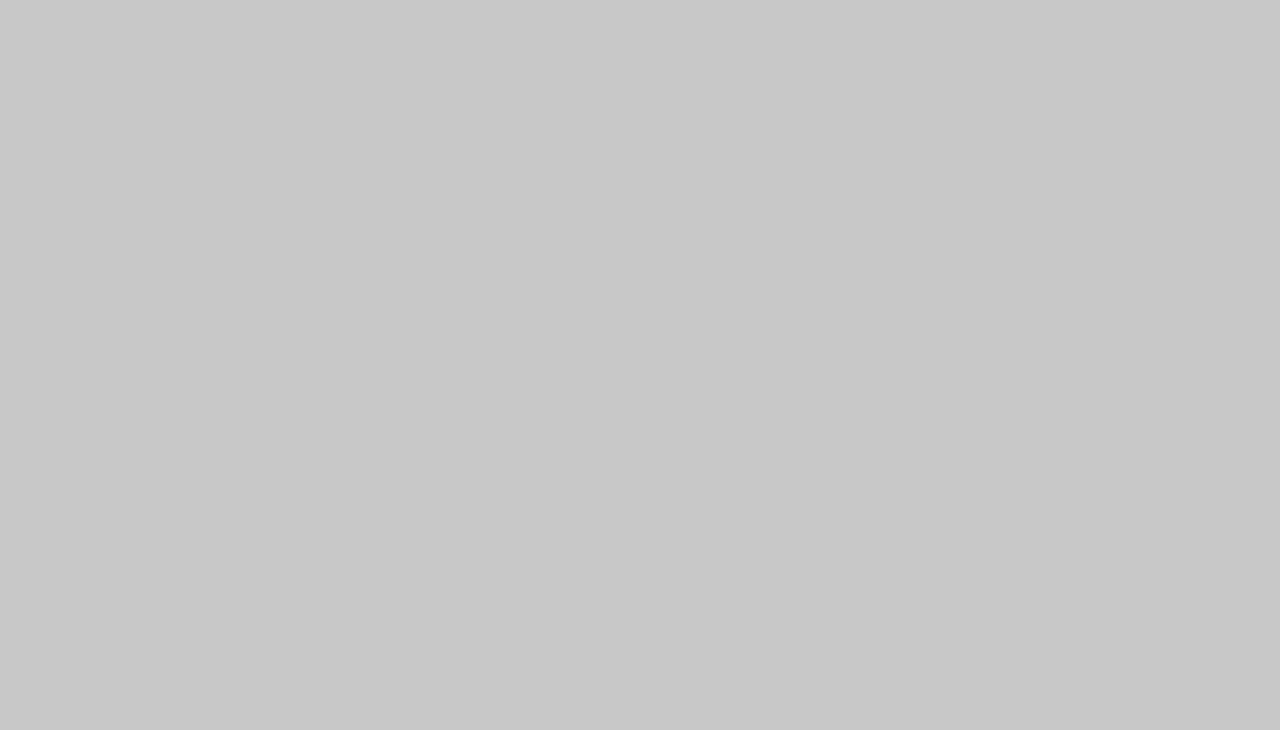
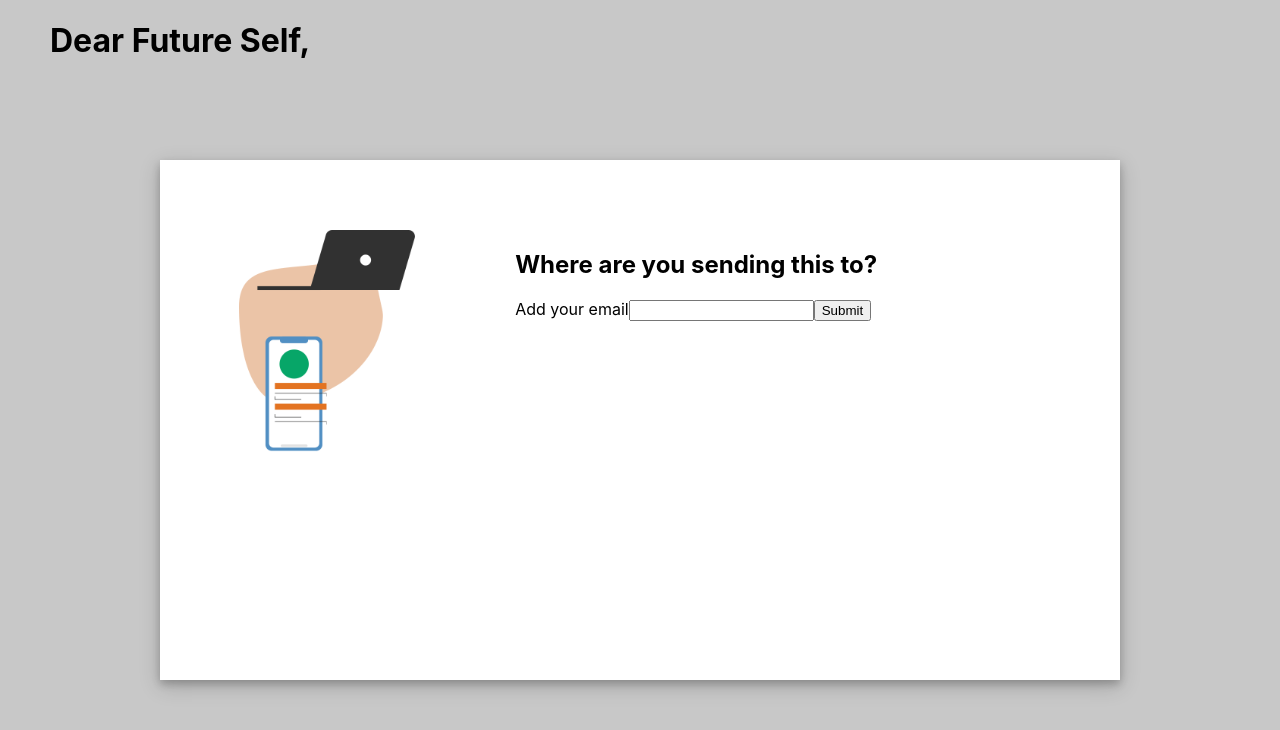
Before and after one commit to isaact23/nynh2021, a React (Create React App) app: page /add_email in a window 1280 px wide. Shown: the top 730 px of the page. Built offline with nearby package versions, Linux system fonts and the light colour scheme.

Commit message:
Finish date-time page, add email page, almost done page, and review page

```diff
--- a/package.json
+++ b/package.json
@@ -17,6 +17,7 @@
     "nodemon": "^2.0.6",
     "react": "^17.0.1",
     "react-bootstrap": "^1.4.0",
+    "react-datetime": "^3.0.4",
     "react-dom": "^17.0.1",
     "react-router": "^5.2.0",
     "react-scripts": "4.0.1",
--- a/src/App.js
+++ b/src/App.js
@@ -3,7 +3,10 @@ import { BrowserRouter as Router, Route } from "react-router-dom";
 import Home from './components/Home';
 import AddMessage from './components/AddMessage';
 import AddFiles from './components/AddFiles';
-import WhenToSend from "./components/WhenToSend";
+import AddDate from "./components/AddDate";
+import AddEmail from "./components/AddEmail";
+import AlmostDone from "./components/AlmostDone";
+import Review from "./components/Review";
 
 export default class App extends Component {
 
@@ -27,8 +30,17 @@ export default class App extends Component {
                 <Route exact path="/add_files">
                     <AddFiles />
                 </Route>
-                <Route exact path="/when_to_send">
-                    <WhenToSend />
+                <Route exact path="/add_date">
+                    <AddDate />
+                </Route>
+                <Route exact path="/add_email">
+                    <AddEmail />
+                </Route>
+                <Route exact path="/almost_done">
+                    <AlmostDone />
+                </Route>
+                <Route exact path="/review">
+                    <Review />
                 </Route>
             </Router>
         );
--- a/src/components/WhenToSend.js
+++ b/src/components/AddDate.js
@@ -1,26 +1,32 @@
 import React, {Component} from 'react';
-import axios from 'axios';
 import { withRouter } from 'react-router-dom';
 
 // A component for the user to input the date and time of message sending.
-class WhenToSend extends Component {
+class AddDate extends Component {
 
     constructor(props) {
         super(props);
-        this.state = {};
+        this.state = {date: "2022-01-01T00:00"};
     }
 
-    // Handle updated file selection
+    // Handle updated date/time
     handleUpdate = (event) => {
         this.setState({
-            dateTime: event.target.value
+            date: event.target.value
         })
-        console.log(this.state.dateTime);
     }
 
-    // Handle the 'upload' button click
+    // Handle date/time submission
     handleSubmit = () => {
-
+        // Go to email selection page
+        this.props.history.push({
+            pathname: '/add_email',
+            state: {
+                message: this.props.location.state.message,
+                files: this.props.location.state.files,
+                date: this.state.date
+            }
+        });
     }
 
     render() {
@@ -31,13 +37,13 @@ class WhenToSend extends Component {
                 </div>
                 <div className="centerPanel">
                     <div className="addMessageLeftSide">
-                        <img src="/img/man-holding-box.png"/>
+                        <img src="/img/time.png"/>
                     </div>
                     <div className="addMessageRightSide">
                         <h2>When do you want to send this to yourself? (Timezone UTC)</h2>
                         <form onSubmit={this.handleSubmit}>
                             <label>Date/time to send:</label>
-                            <input type="datetime-local" onChange={this.handleUpdate} />
+                            <input type="datetime-local" value={this.state.date} onChange={this.handleUpdate} />
                             <input type="submit" value="Submit" />
                         </form>
                     </div>
@@ -47,4 +53,4 @@ class WhenToSend extends Component {
     }
 }
 
-export default withRouter(WhenToSend);
+export default withRouter(AddDate);
--- /dev/null
+++ b/src/components/AddEmail.js
@@ -0,0 +1,57 @@
+import React, {Component} from 'react';
+import { withRouter } from 'react-router-dom';
+
+// A component for the user to input email.
+class AddEmail extends Component {
+
+    constructor(props) {
+        super(props);
+        this.state = {email: ''};
+    }
+
+    // Handle updated email
+    handleUpdate = (event) => {
+        this.setState({
+            email: event.target.value
+        })
+    }
+
+    // Handle email submission
+    handleSubmit = () => {
+        // Go to email selection page
+        this.props.history.push({
+            pathname: '/almost_done',
+            state: {
+                message: this.props.location.state.message,
+                files: this.props.location.state.files,
+                date: this.props.location.state.date,
+                email: this.state.email
+            }
+        });
+    }
+
+    render() {
+        return (
+            <div>
+                <div className="title">
+                    <h1>Dear Future Self,</h1>
+                </div>
+                <div className="centerPanel">
+                    <div className="addMessageLeftSide">
+                        <img src="/img/tech.png"/>
+                    </div>
+                    <div className="addMessageRightSide">
+                        <h2>Where are you sending this to?</h2>
+                        <form onSubmit={this.handleSubmit}>
+                            <label>Add your email</label>
+                            <input type="text" onChange={this.handleUpdate} />
+                            <input type="submit" value="Submit" />
+                        </form>
+                    </div>
+                </div>
+            </div>
+        );
+    }
+}
+
+export default withRouter(AddEmail);
--- a/src/components/AddFiles.js
+++ b/src/components/AddFiles.js
@@ -34,10 +34,9 @@ class AddFiles extends Component {
                 fileData.append('file', this.state.selectedFile[x])
             }
         }
-        console.log(this.state.selectedFile);
         // Go to date/time selection page and preserve data
         this.props.history.push({
-            pathname: '/when_to_send',
+            pathname: '/add_date',
             state: {
                 message: this.props.location.state.message,
                 files: this.state.selectedFile
--- /dev/null
+++ b/src/components/AlmostDone.js
@@ -0,0 +1,43 @@
+import React, {Component} from 'react';
+import {Link, withRouter} from 'react-router-dom';
+import {Button} from "reactstrap";
+
+// A component for the user to input email.
+class AlmostDone extends Component {
+
+    constructor(props) {
+        super(props);
+        this.state = {};
+
+        this.nextPage = this.nextPage.bind(this);
+    }
+
+    // On button press, go to the review page
+    nextPage() {
+        this.props.history.push({
+            pathname: '/review',
+            state: this.props.location.state
+        });
+    }
+
+    render() {
+        return (
+            <div>
+                <div className="title">
+                    <h1>Dear Future Self,</h1>
+                </div>
+                <div className="centerPanel">
+                    <div className="addMessageLeftSide">
+                        <img src="/img/person-sitting-laptop.png"/>
+                    </div>
+                    <div className="addMessageRightSide">
+                        <h2>You're almost done!</h2>
+                    </div>
+                    <Button color="primary" onClick={this.nextPage}>Review your letter</Button>{' '}
+                </div>
+            </div>
+        );
+    }
+}
+
+export default withRouter(AlmostDone);
--- /dev/null
+++ b/src/components/Review.js
@@ -0,0 +1,91 @@
+import React, {Component} from 'react';
+import axios from 'axios';
+import {Link, withRouter} from 'react-router-dom';
+import {Button} from "reactstrap";
+
+// A component for the user to input email.
+class Review extends Component {
+
+    constructor(props) {
+        super(props);
+        this.state = {};
+        console.log(this.props.location.state.message);
+        console.log(this.props.location.state.files);
+        console.log(this.props.location.state.date);
+        console.log(this.props.location.state.email);
+
+        this.nextPage = this.nextPage.bind(this);
+        this.getMsgString = this.getMsgString.bind(this);
+        this.getFileString = this.getFileString.bind(this);
+        this.getDateString = this.getDateString.bind(this);
+        this.getEmailString = this.getEmailString.bind(this);
+        this.submitForm = this.submitForm.bind(this);
+    }
+
+    // On button press, go to the review page
+    nextPage() {
+        this.props.history.push({
+            pathname: '/review',
+            state: this.props.location.state
+        });
+    }
+
+    getMsgString() {
+        const msg = this.props.location.state.message;
+        if (msg.length == 0) {
+            return "No Message";
+        } else {
+            return msg;
+        }
+    }
+
+    getFileString() {
+        const files = this.props.location.state.files;
+        if (files == null) {
+            return "No Files";
+        } else if (files.length === 1) {
+            return files[0].name;
+        } else {
+            return "Multiple Files";
+        }
+    }
+
+    getDateString() {
+        const date = this.props.location.state.date;
+        const dateObj = Date(date);
+        return date.toString();
+    }
+
+    getEmailString() {
+        const email = this.props.location.state.email;
+        if (email.length == 0) {
+            return "No Email";
+        } else {
+            return email;
+        }
+    }
+
+    // Send all data to the server.
+    submitForm() {
+
+    }
+
+    render() {
+        return (
+            <div>
+                <div className="title">
+                    <h1>Dear Future Self,</h1>
+                </div>
+                <div className="centerPanel">
+                    <p>Your Message: {this.getMsgString()}</p>
+                    <p>Your Files: {this.getFileString()}</p>
+                    <p>Your Send Date: {this.getDateString()}</p>
+                    <p>Your Email: {this.getEmailString()}</p>
+                    <Button color="primary" onClick={this.submitForm}>Submit</Button>{' '}
+                </div>
+            </div>
+        );
+    }
+}
+
+export default withRouter(Review);
```
Also changed, not shown: 1 other file (tests, documents, lock files or other folders).
